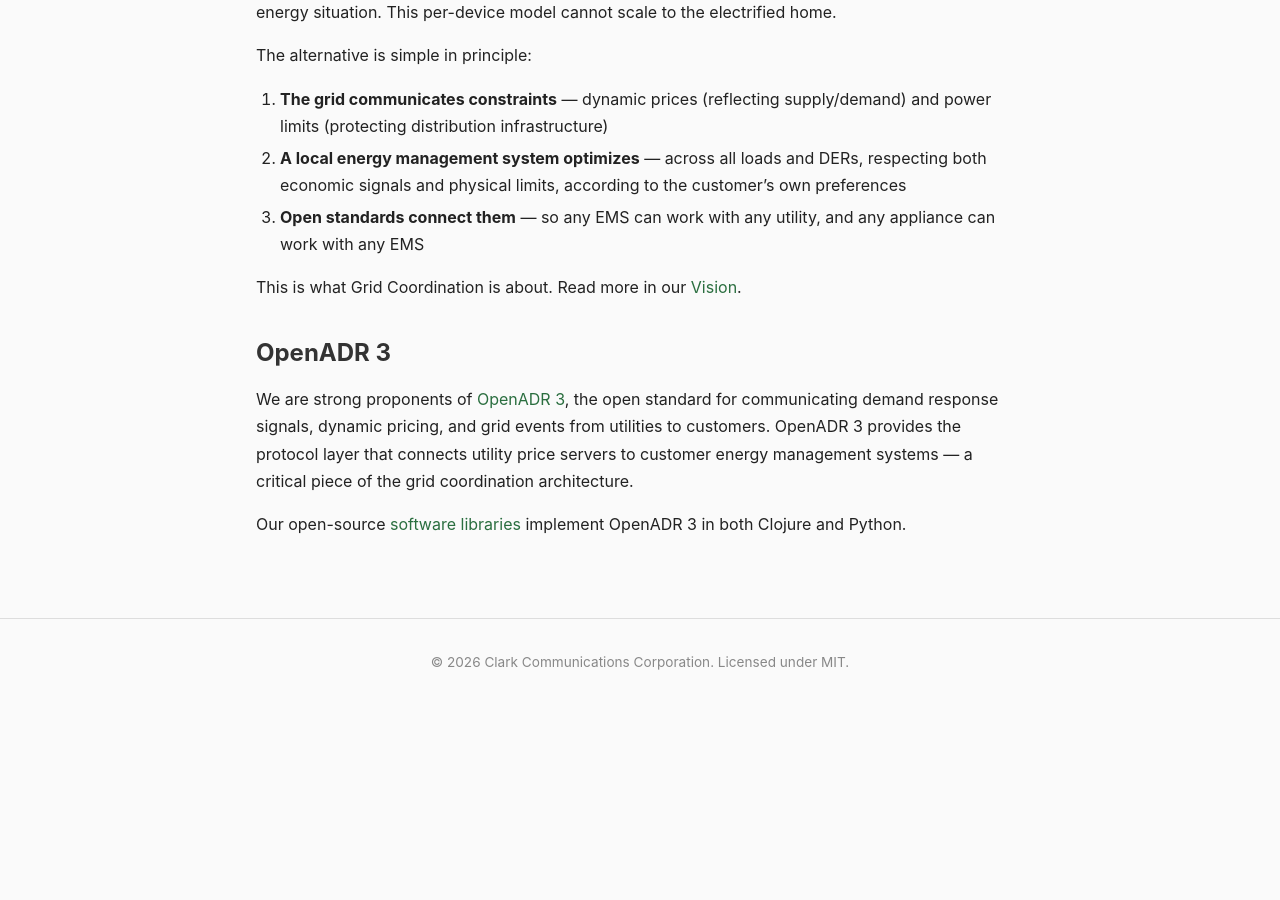
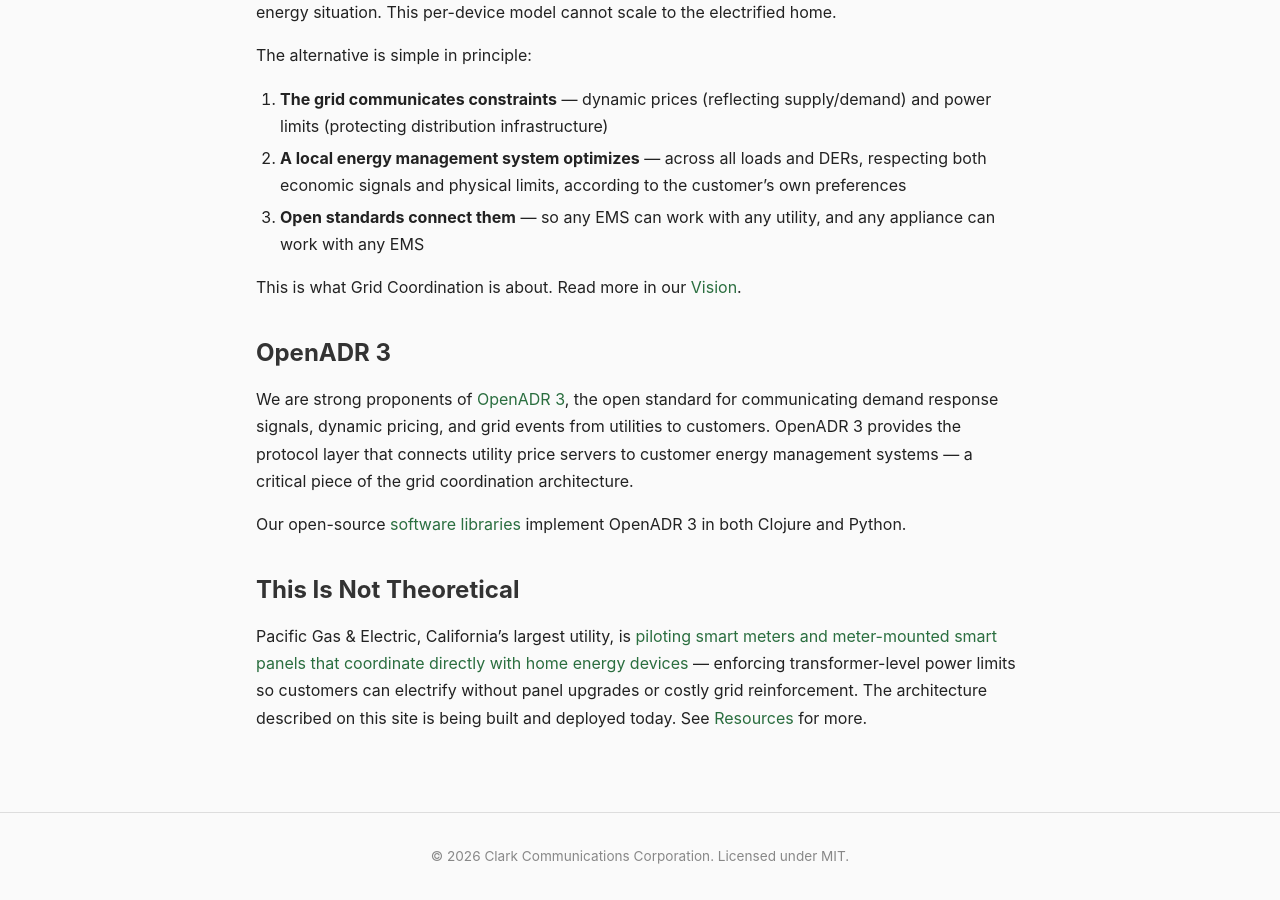
Before and after one commit to grid-coordination/grid-coordination.github.io, a Jekyll site: the page built from index.md, in a window 1280 px wide and 900 px high, scrolled down 2135 px. Built offline with Jekyll 4.4.1, drawn with Linux system fonts in a browser that asks for light colours; before the commit the page ends 2841 px from its top, so only the background shows below that.

Commit message:
Add Resources page and link to PG&E/Itron/SPAN coordination pilot
Create a new /resources page for curated links to projects, articles,
and references aligned with the Grid Coordination architecture. First
entry describes PG&E's pilot of Itron AMI 2.0 app-capable smart meters
plus SPAN Edge meter-mounted smart panels — transformer-aware, site-
level load coordination that directly validates the architecture
advocated throughout this site.

- resources.md: new page with PG&E pilot as first entry
- _layouts/default.html: add Resources to site nav
- index.md: new "This Is Not Theoretical" section linking directly to
  the Canary Media article
- vision.md: new "This Is Being Built" closing section with the same
  direct link

Co-Authored-By: Claude Opus 4.6 (1M context) <noreply@anthropic.com>

```diff
--- a/_layouts/default.html
+++ b/_layouts/default.html
@@ -70,6 +70,7 @@
         <a href="/vision" {% if page.url == '/vision' %}class="active"{% endif %}>Vision</a>
         <a href="/policy" {% if page.url == '/policy' %}class="active"{% endif %}>Policy</a>
         <a href="/software" {% if page.url == '/software' %}class="active"{% endif %}>Software</a>
+        <a href="/resources" {% if page.url == '/resources' %}class="active"{% endif %}>Resources</a>
         <a href="/demo" {% if page.url == '/demo' %}class="active"{% endif %}>Live Demo</a>
         <a href="/presentations/" {% if page.url contains '/presentations' %}class="active"{% endif %}>Presentations</a>
       </div>
--- a/index.md
+++ b/index.md
@@ -62,3 +62,7 @@ This is what Grid Coordination is about. Read more in our [Vision](/vision).
 We are strong proponents of [OpenADR 3](https://www.openadr.org/), the open standard for communicating demand response signals, dynamic pricing, and grid events from utilities to customers. OpenADR 3 provides the protocol layer that connects utility price servers to customer energy management systems &mdash; a critical piece of the grid coordination architecture.
 
 Our open-source [software libraries](/software) implement OpenADR 3 in both Clojure and Python.
+
+## This Is Not Theoretical
+
+Pacific Gas & Electric, California's largest utility, is [piloting smart meters and meter-mounted smart panels that coordinate directly with home energy devices](https://www.canarymedia.com/articles/utilities/as-californians-electrify-tech-prevent-grid-overload) &mdash; enforcing transformer-level power limits so customers can electrify without panel upgrades or costly grid reinforcement. The architecture described on this site is being built and deployed today. See [Resources](/resources) for more.
```
Also changed, not shown: resources.md (added, +26 -0 lines), vision.md (+4 -0 lines).
